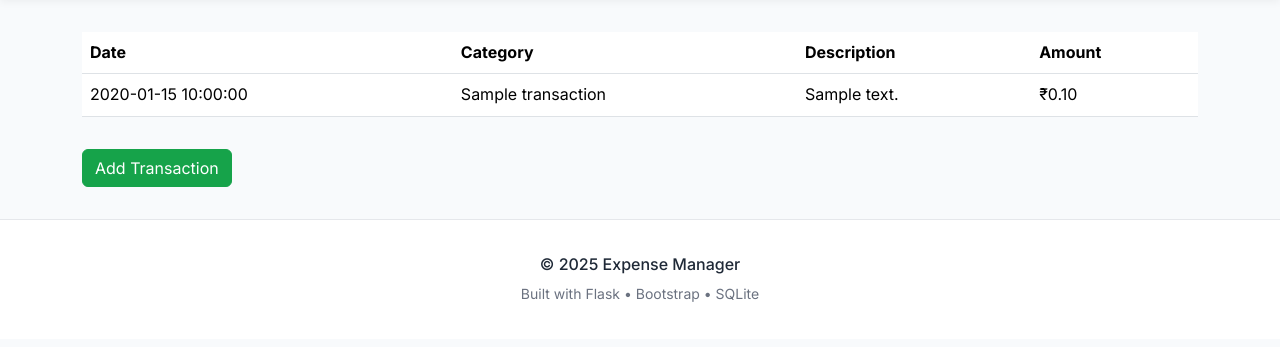
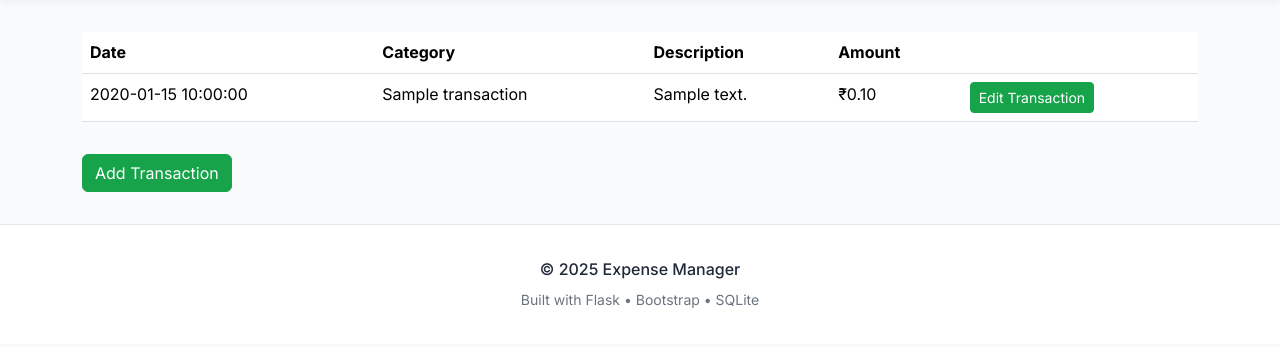
Before and after one commit to MedhanshB/expense-manager, a Flask app: template templates/transactions.html in a window 1280 px wide. Shown: the part 75-422 px from the top of the page. Run offline with Flask 3, Linux system fonts and the light colour scheme; the template is opened without the code that fills it: most values are stand-ins (such as "Sample title", 1, 10 or a date in 2020).

Commit message:
added a fully functional edit transaction option

```diff
--- a/app.py
+++ b/app.py
@@ -152,6 +152,7 @@ def transactions():
     cursor = db.execute(
     """
     SELECT
+        transactions.id,
         categories.name,
         transactions.amount,
         transactions.description,
@@ -263,3 +264,125 @@ def add_transaction():
     else:
 
         return render_template("add_transaction.html", categories=categories, today=today)
+
+
+@app.route("/transactions/<int:transaction_id>/edit", methods=["GET", "POST"])
+@login_required
+def edit_transaction(transaction_id):
+
+    user_id = session["user_id"]
+
+    if request.method == "POST":
+        category = request.form.get("category")
+        if not category:
+            flash("Please select a category","danger")
+            return render_template("add_transaction.html", categories = categories)
+
+        amount = request.form.get("amount","").strip()
+        if not amount:
+            flash("Please enter an amount","danger")
+            return render_template("add_transaction.html", categories = categories)
+        try:
+            amount = Decimal(amount)
+        except InvalidOperation:
+            flash("Enter a valid amount","danger")
+            return render_template("add_transaction.html", categories = categories)
+
+        exponent = amount.as_tuple().exponent
+
+        if exponent < -2:
+            flash("Amount can have at most two decimal places", "danger")
+            return render_template("add_transaction.html", categories = categories)
+
+        if amount <= 0:
+            flash("Enter a valid amount","danger")
+            return render_template("add_transaction.html", categories = categories)
+
+        if amount > MAX_TRANSACTION_AMOUNT:
+            flash("Amount seems unreasonably large", "danger")
+            return render_template("add_transaction.html", categories = categories)
+
+        description = request.form.get("description","").strip()
+        if not description:
+            flash("Please enter a description","danger")
+            return render_template("add_transaction.html", categories = categories)
+
+        transaction_date = request.form.get("date", "")
+        try:
+            date.fromisoformat(transaction_date)
+        except (ValueError, TypeError):
+            flash("Enter a valid date", "danger")
+            return render_template("add_transaction.html", categories = categories)
+
+        amount = amount * 100
+        amount = int(amount)
+
+        try:
+            category = int(category)
+        except ValueError:
+            flash("Invalid category","danger")
+            return render_template("add_transaction.html", categories = categories)
+
+        db = get_db()
+        cursor = db.execute("SELECT id FROM categories WHERE id=?",(category,))
+        category_row = cursor.fetchone()
+        if not category_row:
+            db.close()
+            flash("Not a valid category","info")
+            return render_template("add_transaction.html", categories = categories)
+
+
+
+        cursor_2 = db.execute("UPDATE transactions SET category_id = ?, amount = ?, description = ?, transaction_date = ? WHERE transactions.id = ? AND transactions.user_id=?",
+                   (category, amount, description, transaction_date, transaction_id, user_id))
+
+        if cursor_2.rowcount == 0:
+            db.rollback()
+            db.close()
+            flash("Transaction not found.", "danger")
+            return redirect(url_for("transactions"))
+
+        db.commit()
+
+        db.close()
+
+        flash("Transaction updated","success")
+
+        return redirect(url_for("transactions"))
+
+    else:
+
+        db = get_db()
+
+        cursor = db.execute(
+        """
+        SELECT
+            transactions.category_id,
+            categories.name,
+            transactions.amount,
+            transactions.description,
+            transactions.transaction_date
+        FROM transactions
+        INNER JOIN categories
+            ON transactions.category_id = categories.id
+        WHERE transactions.id = ? AND transactions.user_id = ?
+        """, (transaction_id, user_id))
+
+        transaction = cursor.fetchone()
+
+        if not transaction:
+            db.close()
+            flash("No transaction exists","danger")
+            return redirect(url_for("transactions"))
+
+        transaction = dict(transaction)
+
+        transaction["amount"] = Decimal(transaction["amount"]) / 100
+
+        cursor = db.execute("SELECT id,name FROM categories ORDER BY name")
+
+        categories = cursor.fetchall()
+
+        db.close()
+
+        return render_template("edit_transaction.html", transaction = transaction, categories = categories)
--- a/templates/transactions.html
+++ b/templates/transactions.html
@@ -13,6 +13,7 @@ Transactions
             <th>Category</th>
             <th>Description</th>
             <th>Amount</th>
+            <th></th>
         </tr>
     </thead>
 
@@ -24,6 +25,11 @@ Transactions
             <td>{{ transaction["name"] }}</td>
             <td>{{ transaction["description"] }}</td>
             <td>{{ transaction["amount"] | inr }}</td>
+            <td>
+                <a href="{{ url_for('edit_transaction', transaction_id=transaction['id']) }}" class="btn btn-sm btn-primary">
+                    Edit Transaction
+                </a>
+            </td>
         </tr>
         {% endfor %}
         {% else %}
```
Also changed, not shown: templates/edit_transaction.html (added, +43 -0 lines).
